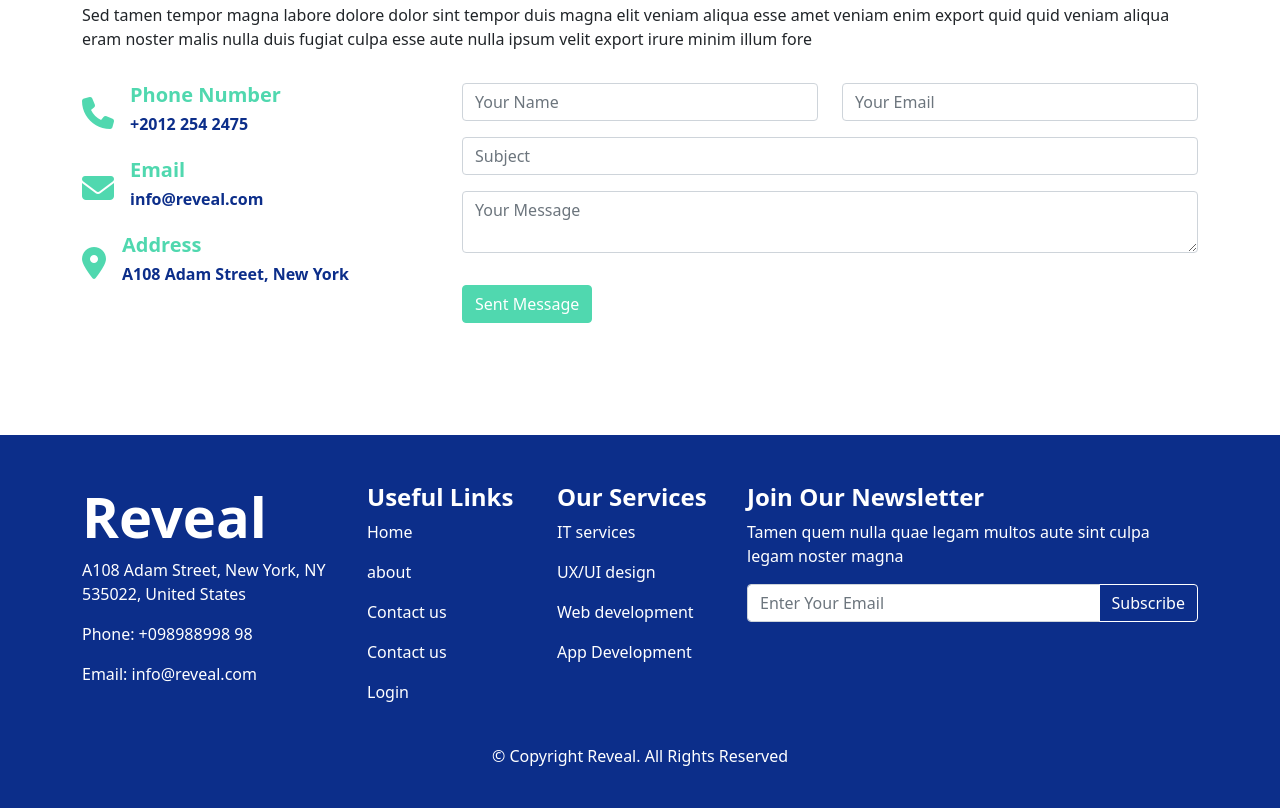
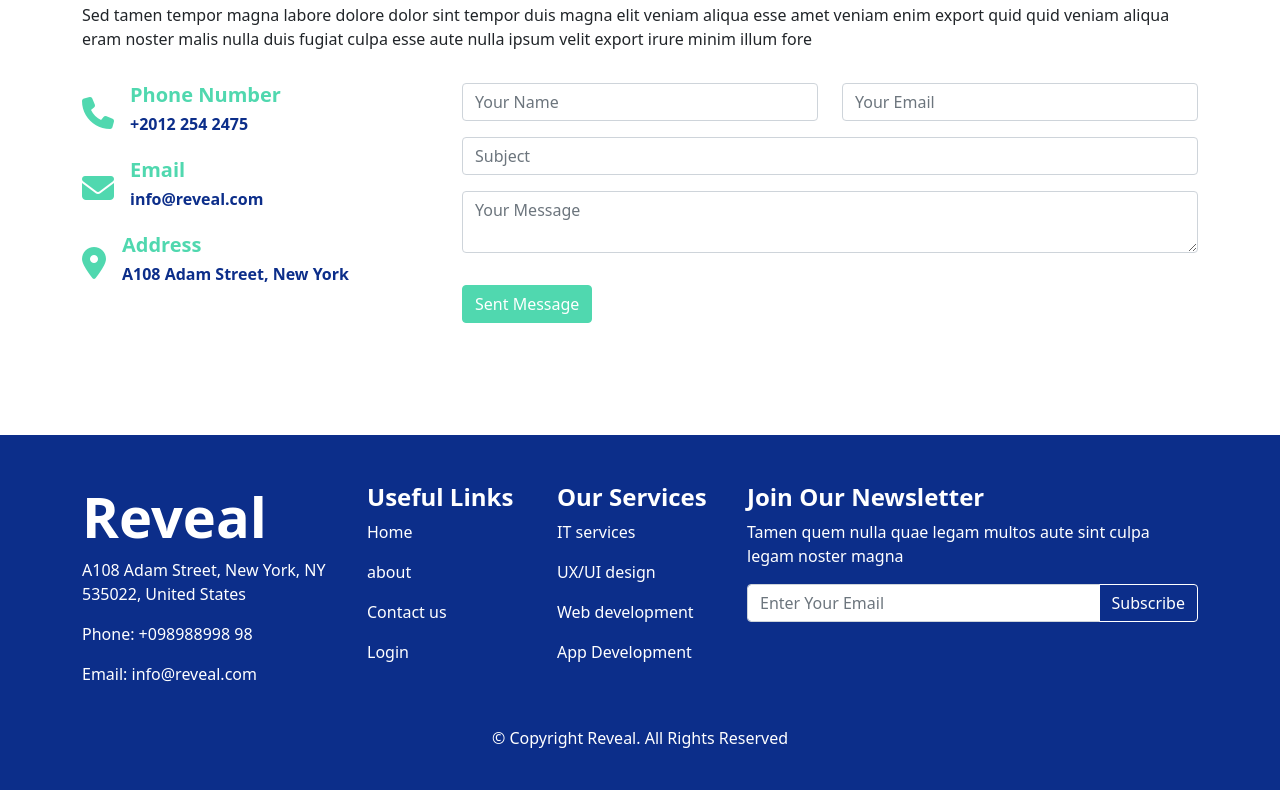
Before and after one commit to billal-fahmid/bootstrap-prac-concep-3, a plain HTML site: page index.html in a window 1280 px wide. Shown: the part 3403-4211 px from the top of the page. Drawn offline with Linux system fonts and the light colour scheme.

Commit message:
hoiye ja bhai

```diff
--- a/index.html
+++ b/index.html
@@ -288,7 +288,7 @@
                     <p class="text-white">Home</p>
                     <p class="text-white">about</p>
                     <p class="text-white">Contact us</p>
-                    <p class="text-white">Contact us</p>
+
                     <p class="text-white">Login</p>
                 </div>
                 <div class="col-md-2">
```
